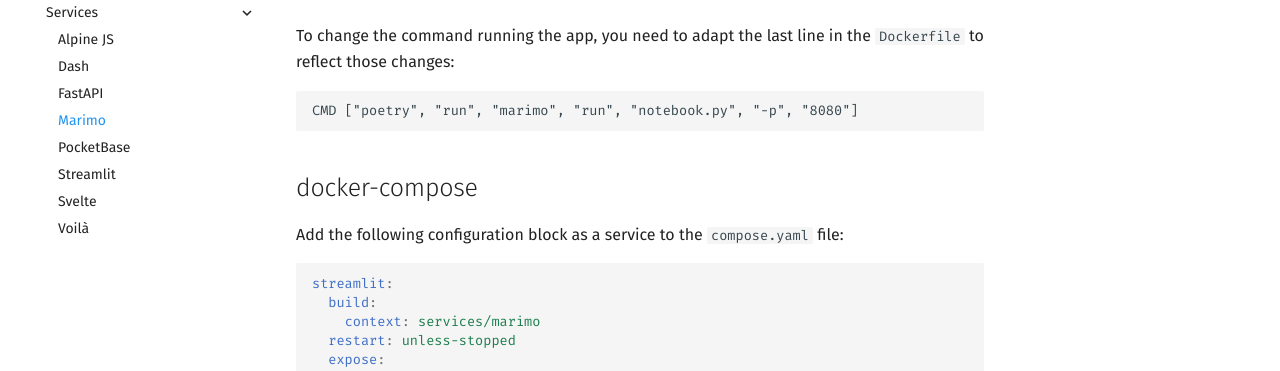
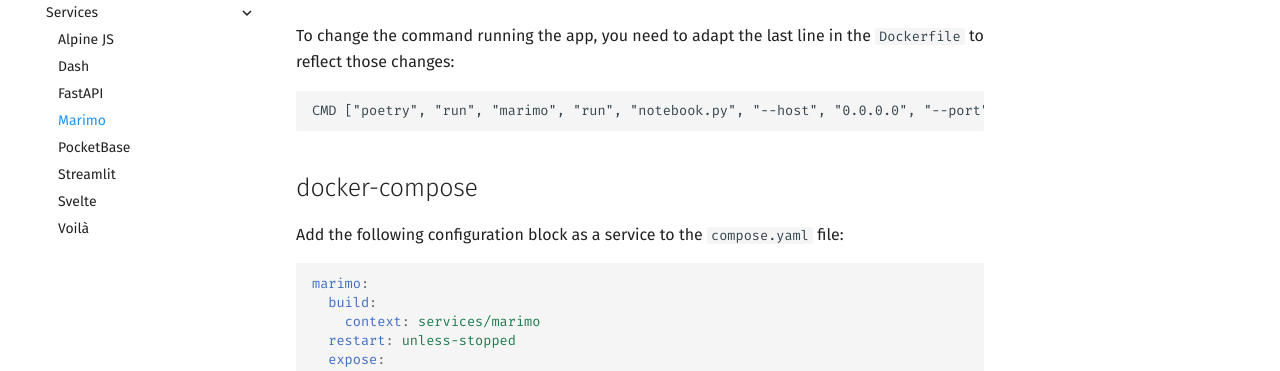
Before and after one commit to point8/service-templates, an MkDocs documentation site: the page built from docs/content/services/marimo.md, in a window 1280 px wide and 1119 px high. Shown: the part 340-711 px from the top of the window. Built offline with MkDocs 1.6.1 and Material for MkDocs 9.7.7, drawn with Linux system fonts in a browser that asks for light colours; some of the changed lines change nothing that is shown.

Commit message:
Update marimo example

````diff
--- a/docs/content/services/marimo.md
+++ b/docs/content/services/marimo.md
@@ -1,6 +1,6 @@
 # Marimo
 
-Website: [marimo.io](https://streamlit.io/)
+Website: [marimo.io](https://marimo.io/)
 
 Everything is located in the `marimo/` directory. Feel free to add your own code. A basic app can be found in `marimo/notebook.py`.
 
@@ -9,7 +9,7 @@
 To change the command running the app, you need to adapt the last line in the `Dockerfile` to reflect those changes:
 
 ```
-CMD ["poetry", "run", "marimo", "run", "notebook.py", "-p", "8080"]
+CMD ["poetry", "run", "marimo", "run", "notebook.py", "--host", "0.0.0.0", "--port", "8080", "--headless"]
 ```
 
 ## docker-compose
@@ -17,7 +17,7 @@
 Add the following configuration block as a service to the `compose.yaml` file:
 
 ```yaml
-streamlit:
+marimo:
   build:
     context: services/marimo
   restart: unless-stopped
````
Also changed, not shown: 1 other file.
